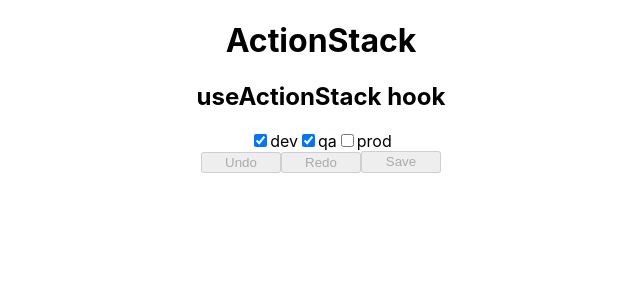
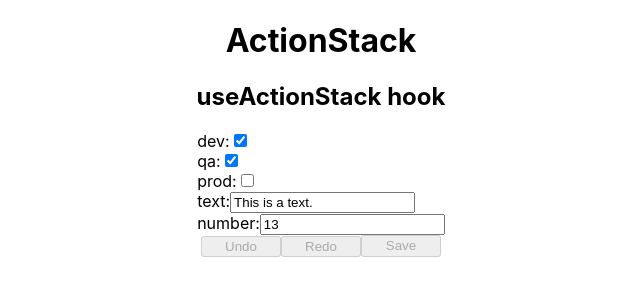
Before and after one commit to gergoabraham/action-stack, a React (Create React App) app: page / in a window 1280 px wide. Shown: the top 300 px of the page, without its empty margins (319-959 px from the left). Built offline with nearby package versions, Linux system fonts and the light colour scheme.

Commit message:
text and number values are supported

```diff
--- a/src/App.css
+++ b/src/App.css
@@ -1,4 +1,5 @@
-.App {
+.App h1,
+.App h2 {
   text-align: center;
 }
 
@@ -11,3 +12,11 @@
 .button-container button {
   width: 5rem;
 }
+
+form {
+  margin: auto;
+  width: fit-content;
+  display: flex;
+  flex-direction: column;
+  justify-content: left;
+}
--- a/src/App.js
+++ b/src/App.js
@@ -3,7 +3,8 @@ import _ from 'lodash';
 
 import './App.css';
 import { useActionStack } from './ActionStack/ActionStack';
-import ActionButton from './ActionButton/ActionButton';
+import ActionButton from './components/ActionButton';
+import Input from './components/Input';
 
 function App() {
   const {
@@ -17,6 +18,8 @@ function App() {
     dev: true,
     qa: true,
     prod: false,
+    text: 'This is a text.',
+    number: 13,
   });
 
   const [draftState, setDraftState] = useState(null);
@@ -32,30 +35,14 @@ function App() {
       <h2>useActionStack hook</h2>
       <form id="form">
         {draftState &&
-          Object.keys(draftState).map((attribute) => (
-            <React.Fragment key={attribute}>
-              <input
-                type="checkbox"
-                id={attribute}
-                checked={draftState[attribute]}
-                onChange={(event) =>
-                  setDraftState((prev) => {
-                    return { ...prev, [attribute]: event.target['checked'] };
-                  })
-                }
-              />
-              <label
-                htmlFor={attribute}
-                style={{
-                  fontWeight:
-                    draftState[attribute] !== state[attribute]
-                      ? 'bold'
-                      : 'normal',
-                }}
-              >
-                {attribute}
-              </label>
-            </React.Fragment>
+          Object.keys(draftState).map((key) => (
+            <Input
+              key={key}
+              name={key}
+              value={draftState[key]}
+              onChange={setDraftState}
+              referenceValue={state[key]}
+            />
           ))}
 
         <div className="button-container">
--- /dev/null
+++ b/src/components/Input.js
@@ -0,0 +1,54 @@
+import React from 'react';
+
+function Input({ name, value, referenceValue, onChange }) {
+  let typeProps, valueSelector;
+
+  switch (typeof value) {
+    case 'boolean':
+      typeProps = { type: 'checkbox', checked: value };
+      valueSelector = (event) => event.target.checked;
+      break;
+    case 'string':
+      typeProps = { type: 'text', value: value };
+      valueSelector = (event) => event.target.value;
+      break;
+    case 'number':
+      typeProps = { type: 'number', value: value };
+      valueSelector = (event) => {
+        const parsedValue = parseInt(event.target.value);
+        if (isNaN(parsedValue)) {
+          return 0;
+        } else {
+          return parsedValue;
+        }
+      };
+      break;
+    default:
+      throw new TypeError(`Input component: unsupported type: ${typeof value}`);
+  }
+
+  return (
+    <div key={name}>
+      <label
+        htmlFor={name}
+        style={{
+          fontWeight: value !== referenceValue ? 'bold' : 'normal',
+        }}
+      >
+        {name}:
+      </label>
+
+      <input
+        {...typeProps}
+        id={name}
+        onChange={(event) =>
+          onChange((prev) => {
+            return { ...prev, [name]: valueSelector(event) };
+          })
+        }
+      />
+    </div>
+  );
+}
+
+export default Input;
```
Also changed, not shown: src/components/ActionButton.css (renamed from src/ActionButton/ActionButton.css), src/components/ActionButton.js (renamed from src/ActionButton/ActionButton.js).
